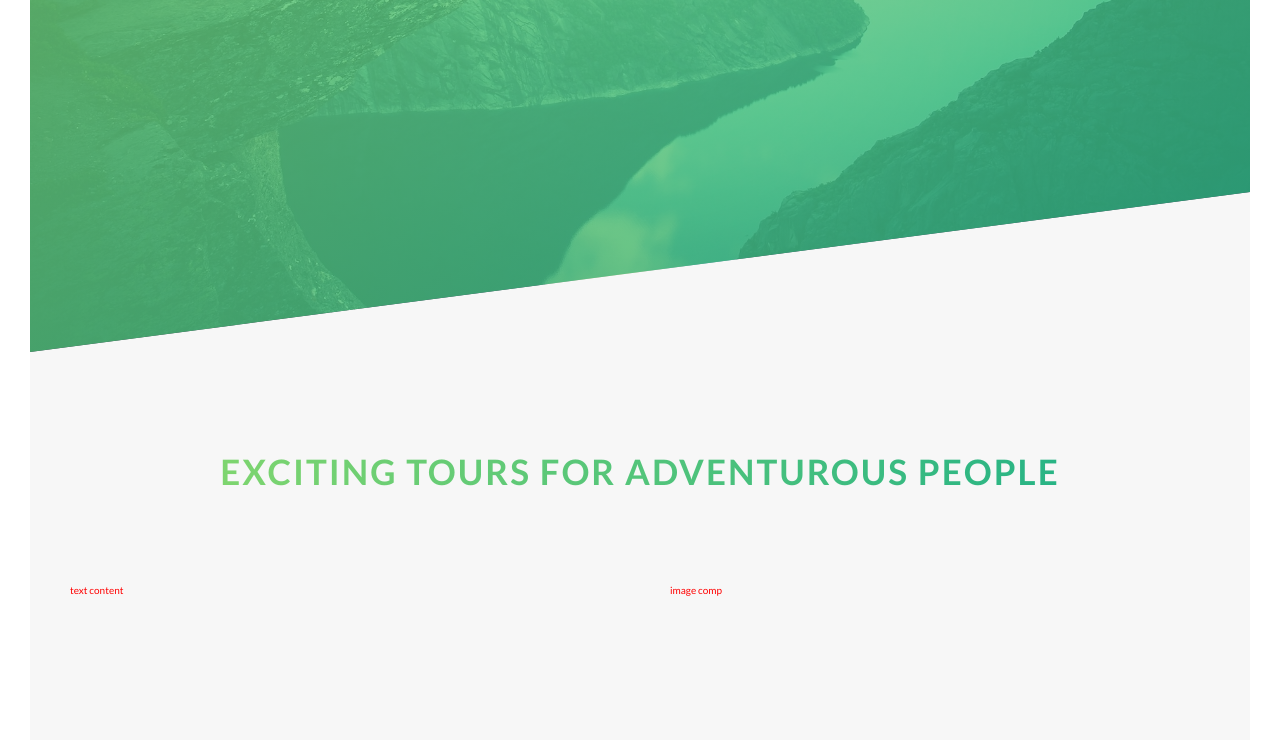
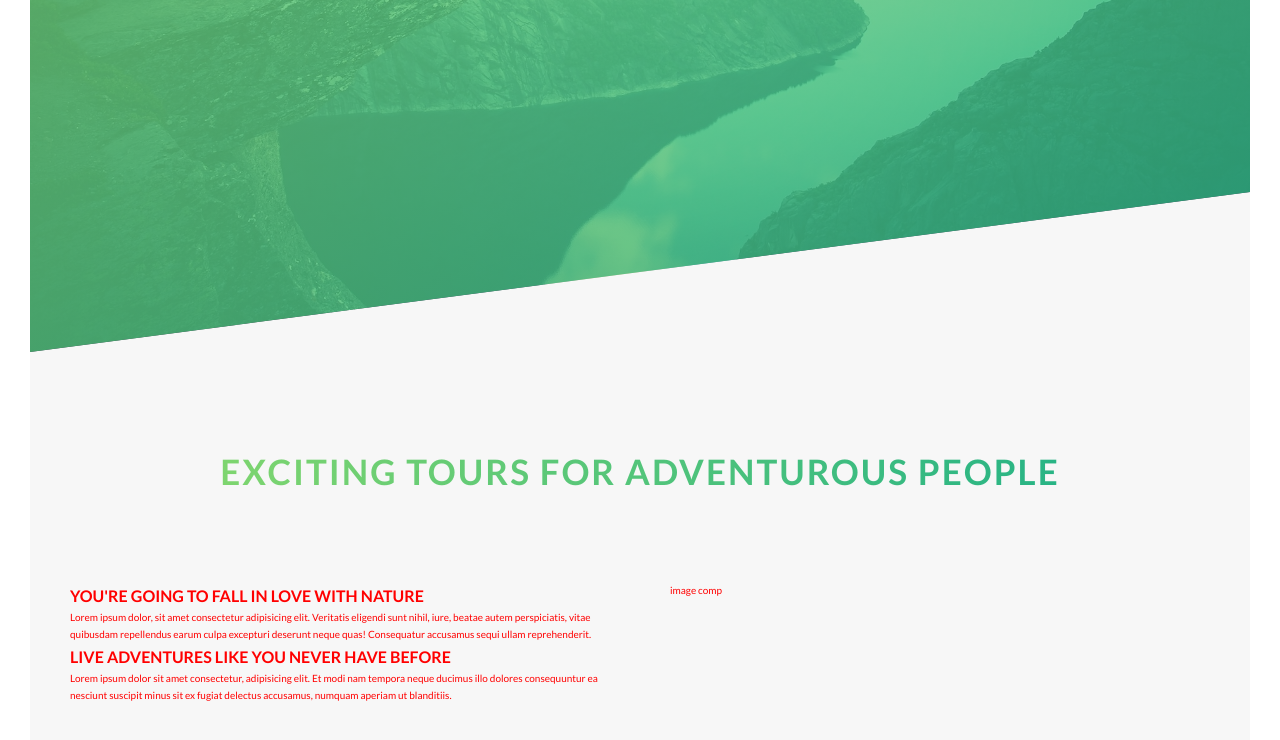
Before and after one commit to Mi-Ski/Natours, a website: page index.html in a window 1280 px wide. Shown: the part 438-1178 px from the top of the page. Drawn offline with Linux system fonts and the light colour scheme.

```diff
--- a/index.html
+++ b/index.html
@@ -15,6 +15,7 @@
 
     <title>Natours | Exciting tours for adventurous people</title>
   </head>
+
   <body>
     <header class="header">
       <div class="header__logo-box">
@@ -43,8 +44,29 @@
         </div>
 
         <div class="row">
-          <div class="col-1-of-2">text content</div>
+          <div class="col-1-of-2">
+            <h3 class="heading-tertiary">
+              You're going to fall in love with nature
+            </h3>
+            <p class="paragraph">
+              Lorem ipsum dolor, sit amet consectetur adipisicing elit.
+              Veritatis eligendi sunt nihil, iure, beatae autem perspiciatis,
+              vitae quibusdam repellendus earum culpa excepturi deserunt neque
+              quas! Consequatur accusamus sequi ullam reprehenderit.
+            </p>
+            <h3 class="heading-tertiary">
+              Live adventures like you never have before
+            </h3>
+            <p class="paragraph">
+              Lorem ipsum dolor sit amet consectetur, adipisicing elit. Et modi
+              nam tempora neque ducimus illo dolores consequuntur ea nesciunt
+              suscipit minus sit ex fugiat delectus accusamus, numquam aperiam
+              ut blanditiis.
+            </p>
+          </div>
+
           <div class="col-1-of-2">image comp</div>
+
         </div>
       </section>
     </main>
--- a/sass/base/_base.scss
+++ b/sass/base/_base.scss
@@ -16,4 +16,5 @@
 
 body {
    box-sizing: border-box;
+   // width: 100vw;
 }
--- a/sass/base/_typography.scss
+++ b/sass/base/_typography.scss
@@ -54,6 +54,7 @@
     $color-primary-dark
   );
   display: inline-block;
+  background-clip: text;
   -webkit-background-clip: text;
   color: transparent;
   letter-spacing: 0.2rem;
@@ -64,3 +65,13 @@
     text-shadow: .5rem 1rem 2rem rgba($color-black, .2);
   }
 }
+
+.heading-tertiary {
+  font-size: 1.6rem;
+  font-weight: 700;
+  text-transform: uppercase;
+}
+
+.paragraph {
+
+}
```
Also changed, not shown: css/main.css, 1 other file.
